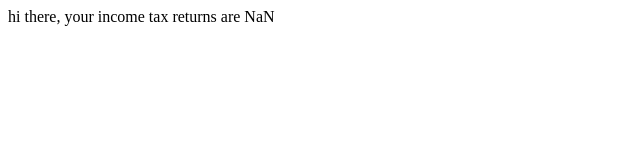
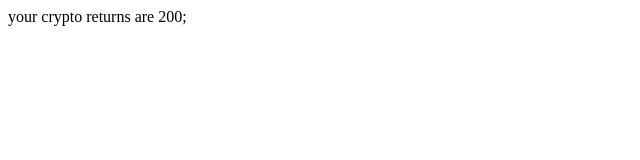
Before and after one commit to JanaReal/cohort, a React (Vite) app in the folder week-6.2-experiments/: page / in a window 1280 px wide. Shown: the top 160 px of the page, without its empty margins (0-640 px from the left). Built offline with nearby package versions, Linux system fonts and the light colour scheme.

Commit message:
useRef()

```diff
--- a/week-6.2-experiments/src/App.jsx
+++ b/week-6.2-experiments/src/App.jsx
@@ -1,36 +1,53 @@
-import { useEffect, useState } from 'react'
+import { useEffect, useState ,useMemo,memo,useCallback} from 'react'
 
 function App() {
-  const [exchangeData, setExchangeData] = useState({});
+  const [exchange1Data, setExchange1Data] = useState({});
+  const [exchange2Data, setExchange2Data] = useState({});
   const [bankData, setBankData] = useState({});
-  console.log("rerender")
 
-    // Assume it is { income: 100 }
+  useEffect(() => {
+    // Some operation to get the data
+    setExchange1Data({
+      returns: 100
+    });
+  }, [])
 
-  useEffect(()=>{
+  useEffect(() => {
+    // Some operation to get the data
+    setExchange2Data({
+      returns: 100
+    });
+  }, [])
+
+  useEffect(() => {
+    // Some operation to get the data
     setTimeout(() => {
-      setBankData({income:100});
-    }, 3000);
+      setBankData({
+        income: 100
+      });
+    },5000)
+  }, [])
 
-    setTimeout(() => {
-      setExchangeData({
-        returns: 100
-      });
-    }, 1000);
-  },[]);
+  const calculateCryptoReturns = useCallback(function(){
+
+    return exchange1Data.returns + exchange2Data.returns;
+  },[exchange1Data,exchange2Data])
 
 
 
-
-
-
-  const incomeTax = (bankData.income + exchangeData) * 0.3;
-
   return (
     <div>
-        hi there, your income tax returns are {incomeTax}
+        <CryptoGainsCalculator calculateCryptoReturns={calculateCryptoReturns}/>
     </div>
   )
 }
 
+const CryptoGainsCalculator = memo(function ({calculateCryptoReturns}){
+  console.log("child re-rendered");
+  return <div>
+    your crypto returns are {calculateCryptoReturns()};
+  </div>
+
+})
+
 export default App
```
